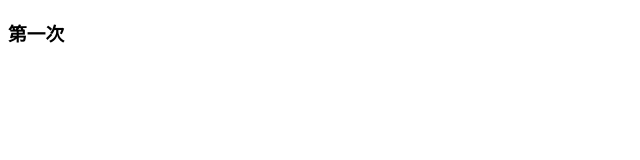
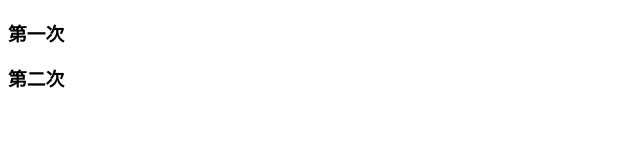
Before and after one commit to zhrzrz/test, a plain HTML site: page index.html in a window 1280 px wide. Shown: the full height of the page, 0-640 px from the left. Drawn offline with Linux system fonts and the light colour scheme.

Commit message:
第二次

```diff
--- a/index.html
+++ b/index.html
@@ -1,3 +1,4 @@
 <!doctype html>
 <meta charset="UTF-8">
 <h3>第一次</h3>
+<h3>第二次</h3>
```
